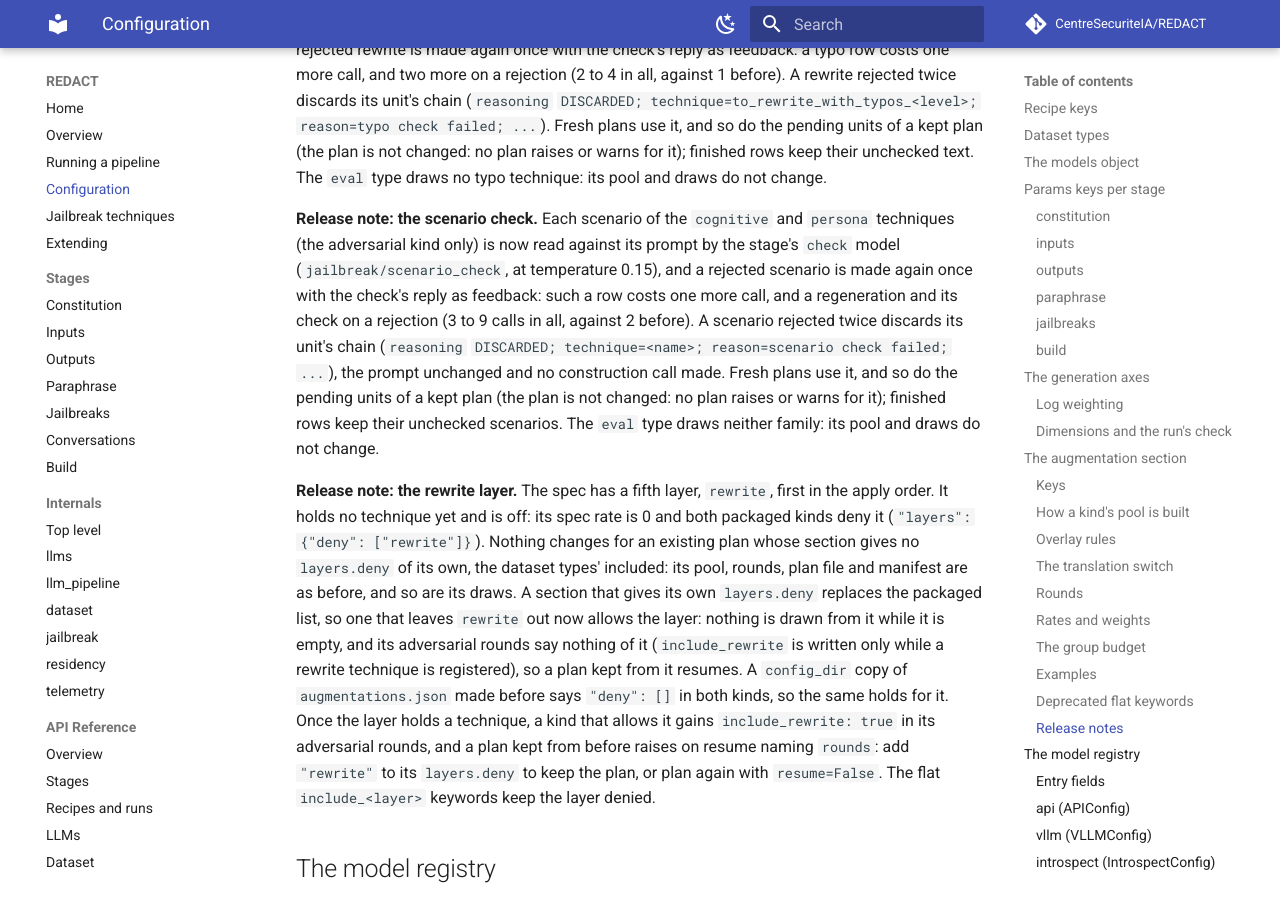
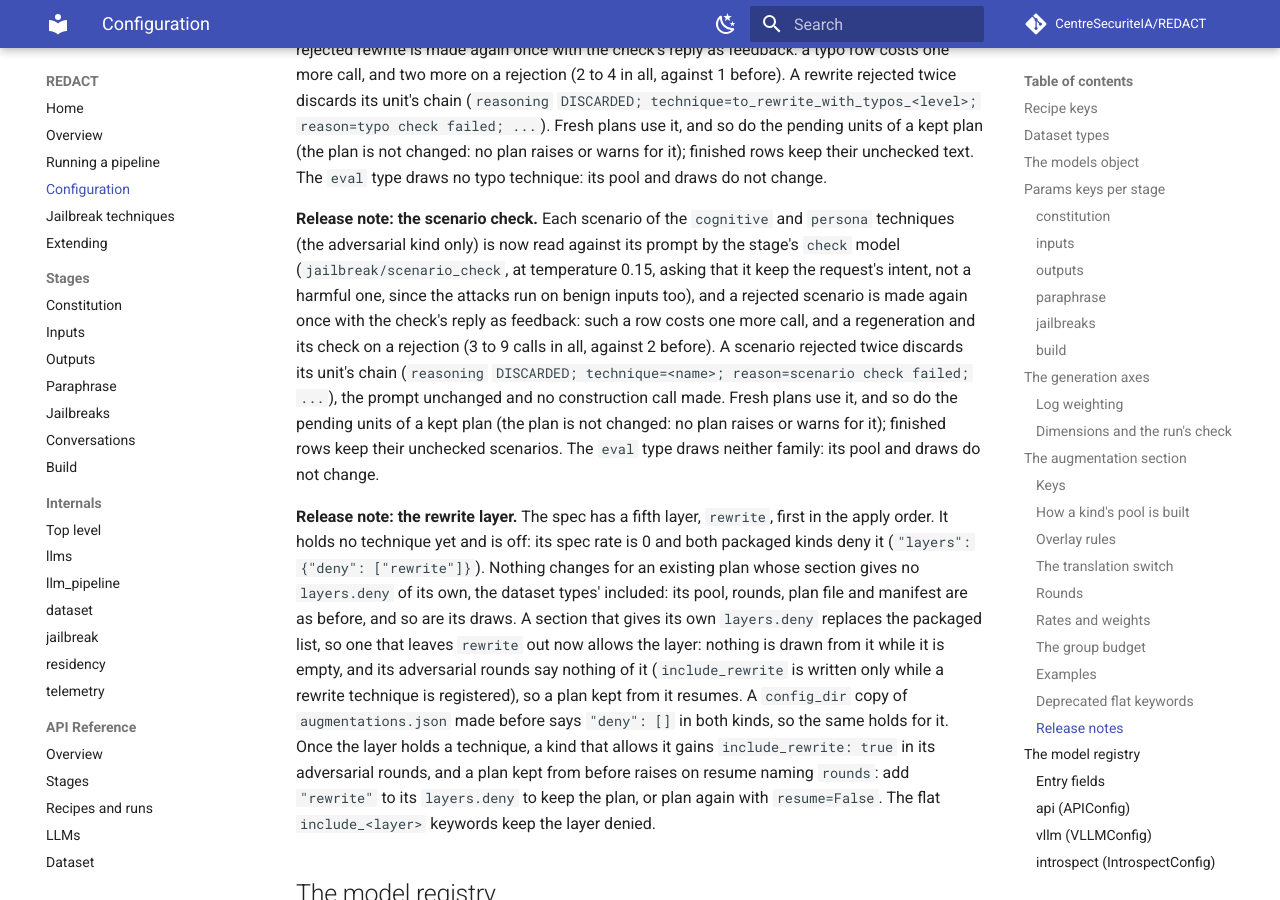
Before and after one commit to CentreSecuriteIA/REDACT, an MkDocs documentation site: the page built from docs/configuration.md, in a window 1280 px wide and 900 px high, scrolled down 25847 px. Built offline with MkDocs 1.6.1 and Material for MkDocs 9.7.7, drawn with Linux system fonts in a browser that asks for light colours; comment, search, counter and statistics services are not loaded.

Commit message:
Reword the scenario check to ask for the request's intent, not a harmful one
The packaged adversarial kind attacks every entry type, benign inputs
included (only the eval type restricts it to harmful ones), so a check that
asks for "the harmful intent of the original harmful request" may reject a
sound scenario for a benign input. The prompt now says "original request"
and "the intent", as the typo check was reworded (39211a2); its metadata
note says why. Text only: the placeholders and the code are unchanged.

The construction prompts' wording (cognitive and persona) is the owner's
and is not touched here.

Co-Authored-By: Claude Opus 5.5 <noreply@anthropic.com>

```diff
--- a/docs/configuration.md
+++ b/docs/configuration.md
@@ -913,7 +913,8 @@ its pool and draws do not change.
 **Release note: the scenario check.** Each scenario of the `cognitive` and
 `persona` techniques (the adversarial kind only) is now read against its
 prompt by the stage's `check` model (`jailbreak/scenario_check`, at
-temperature 0.15), and a rejected scenario is made again once with the
+temperature 0.15, asking that it keep the request's intent, not a harmful
+one, since the attacks run on benign inputs too), and a rejected scenario is made again once with the
 check's reply as feedback: such a row costs one more call, and a
 regeneration and its check on a rejection (3 to 9 calls in all, against 2
 before). A scenario rejected twice discards its unit's chain (`reasoning`
```
Also changed, not shown: 1 other file.
